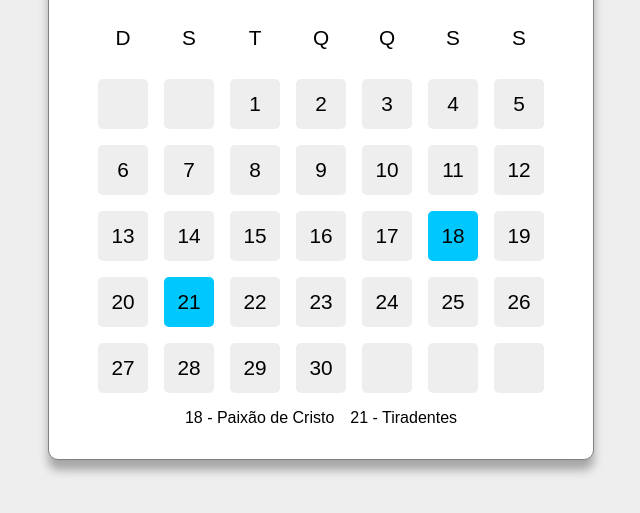
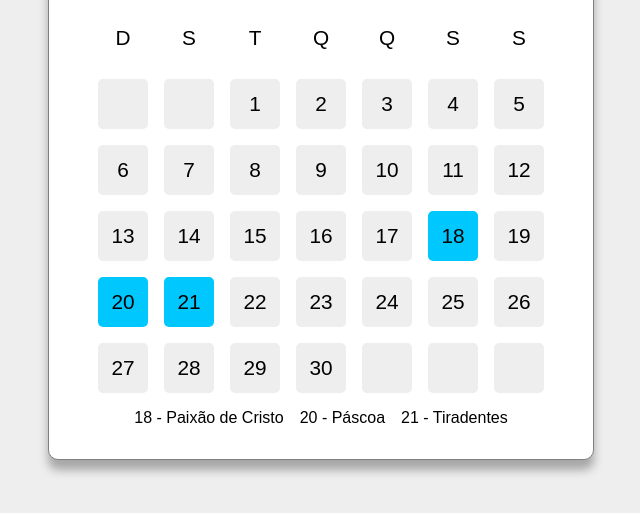
Before and after one commit to LucasGoulart24/Calendario, a plain HTML site: page index.html in a window 1280 px wide. Shown: the part 231-744 px from the top of the page, without its empty margins (319-959 px from the left). Drawn offline with Linux system fonts and the light colour scheme.

Commit message:
calendario

```diff
--- a/index.html
+++ b/index.html
@@ -3,7 +3,7 @@
 <head>
     <meta charset="UTF-8">
     <meta name="viewport" content="width=device-width, initial-scale=1.0">
-    <link rel="stylesheet" href="./Styles/style.css">
+    <link rel="stylesheet" href="./style.css">
     <title>Calendario 2025</title>
 </head>
 <body>
@@ -52,7 +52,7 @@
             <span id="dia">19</span>
         </div>
         <div class="barra">
-            <span id="dia">20</span>
+            <span id="feriado">20</span>
             <span id="feriado">21</span>
             <span id="dia">22</span>
             <span id="dia">23</span>
@@ -71,6 +71,7 @@
         </div>
         <div class="feriados_nacionais">
             <p>18 - Paixão de Cristo</p>
+            <p>20 - Páscoa</p>
             <p>21 - Tiradentes</p>
         </div>
     </div>
```
Also changed, not shown: Captura.png, style.css (renamed from Styles/style.css).
